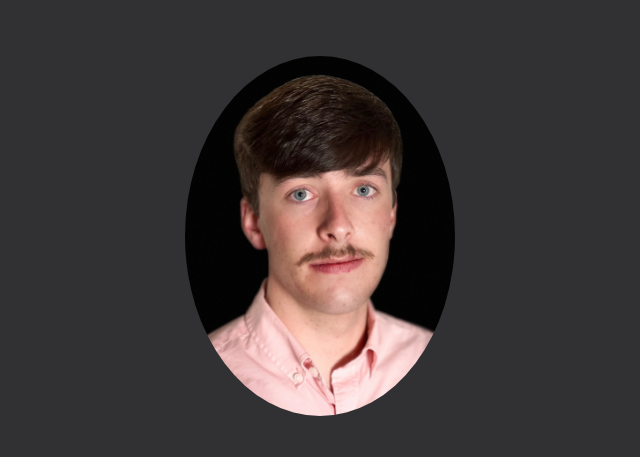
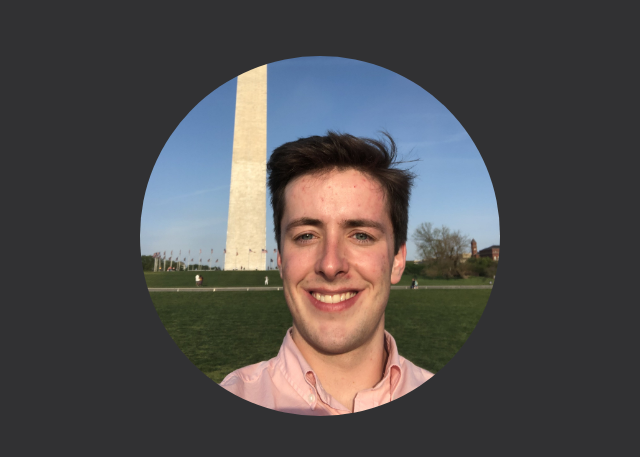
Before and after one commit to johnisom/johnisom.github.io, a plain HTML site: page index.html in a window 1280 px wide. Shown: the top 457 px of the page, without its empty margins (320-960 px from the left). Drawn offline with Linux system fonts and the light colour scheme.

Commit message:
Replace profile photo

```diff
--- a/index.html
+++ b/index.html
@@ -32,7 +32,7 @@
       <section>
         <img
           id="profile-pic"
-          src="assets/images/Profile_Small.jpg"
+          src="assets/images/profile.jpg"
           alt="A profile picture of John"
           title="My face"
         />
```
Also changed, not shown: assets/images/Profile_Small.jpg (deleted), assets/images/profile.jpg (added).
